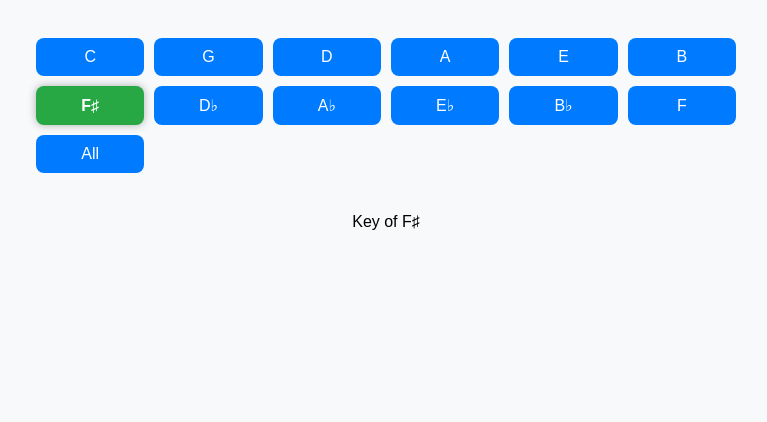
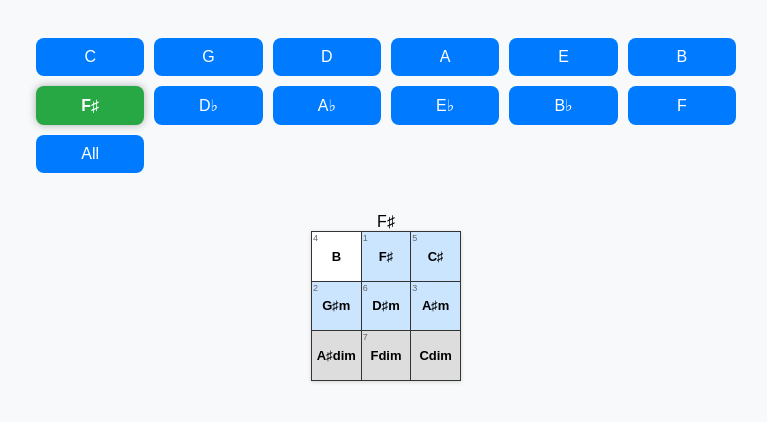
Before and after one commit to jibumjibu/CoFifth, a plain HTML site: page index.html in a window 1280 px wide. Both pictures are taken after a click on the button "F♯". Shown: the whole page, without its empty margins (254-1021 px from the left). Drawn offline with Linux system fonts and the light colour scheme.

Commit message:
fix flat and sharp symbols

```diff
--- a/index.html
+++ b/index.html
@@ -8,18 +8,18 @@
 </head>
 <body>
 
-  <div class="button-container">
+ <div class="button-container">
     <button>C</button>
     <button>G</button>
     <button>D</button>
     <button>A</button>
     <button>E</button>
     <button>B</button>
-    <button>F♯</button>
-    <button>D♭</button>
-    <button>A♭</button>
-    <button>E♭</button>
-    <button>B♭</button>
+    <button>F#</button>
+    <button>Db</button>
+    <button>Ab</button>
+    <button>Eb</button>
+    <button>Bb</button>
     <button>F</button>
     <button>All</button>
   </div>
--- a/script.js
+++ b/script.js
@@ -1,4 +1,3 @@
-// Original chords (code-safe)
     const chords = {
       C: ["C", "Dm", "Em", "F", "G", "Am", "Bdim", "Edim", "F#dim"],
       G: ["G", "Am", "Bm", "C", "D", "Em", "F#dim", "Bdim", "C#dim"],
@@ -14,7 +13,6 @@ const chords = {
       F: ["F", "Gm", "Am", "Bb", "C", "Dm", "Edim", "Adim", "Bdim"]
     };
 
-// Layout mapping
     const layout = {
       0: "r1c2",
       1: "r2c1",
@@ -27,33 +25,21 @@ const layout = {
       8: "r3c3"
     };
 
-// Buttons and containers
     const buttons = document.querySelectorAll(".button-container button");
     const keyName = document.getElementById("keyName");
     const singleTableContainer = document.getElementById("singleTableContainer");
     const allTablesContainer = document.getElementById("allTablesContainer");
 
-// --------------------
-// Display conversion
-// --------------------
-function toDisplayChord(chord) {
-  return chord.replace(/b/g, "♭").replace(/#/g, "♯");
+    // Convert # and b to musical symbols
+    function formatChord(chord) {
+      return chord.replace("#", "♯").replace("b", "♭");
     }
 
-function convertChordsForDisplay(chordsObj) {
-  const displayChords = {};
-  for (const key in chordsObj) {
-    displayChords[key] = chordsObj[key].map(toDisplayChord);
-  }
-  return displayChords;
+    function formatKeyLabel(label) {
+      return label.replace("#", "♯").replace("b", "♭");
     }
 
-const displayChords = convertChordsForDisplay(chords);
-
-// --------------------
-// Generate table HTML
-// --------------------
-function generateTableHTML(chordList, originalChordList) {
+    function generateTableHTML(chordList) {
       let html = `<table>`;
       for (let r = 1; r <= 3; r++) {
         html += `<tr>`;
@@ -71,70 +57,59 @@ function generateTableHTML(chordList, originalChordList) {
         const cellId = layout[i];
         if (cellId) {
           const cell = table.querySelector(`#${cellId}`);
+          const formattedChord = formatChord(chord);
+
           if (cellId === "r3c1" || cellId === "r3c3") {
-        cell.textContent = chord;
+            cell.textContent = formattedChord;
           } else {
-        cell.innerHTML = `<div class="index-label">${i + 1}</div>${chord}`;
+            cell.innerHTML = `<div class="index-label">${i+1}</div>${formattedChord}`;
           }
 
-      // Use original chord for CSS classes
-      const originalChord = originalChordList[i];
-      if (originalChord.includes("#")) cell.classList.add("sharp");
-      else if (originalChord.includes("b")) cell.classList.add("flat");
+          if (chord.includes("#")) cell.classList.add("sharp");
+          else if (chord.includes("b")) cell.classList.add("flat");
         }
       });
 
       return table.innerHTML;
     }
 
-// --------------------
-// Button click logic
-// --------------------
-buttons.forEach((button) => {
+    buttons.forEach(button => {
+      // Update button labels to show ♯ and ♭
+      button.textContent = formatKeyLabel(button.textContent);
+
       button.addEventListener("click", () => {
-    const key = button.textContent;
+        let key = button.textContent;
         keyName.textContent = "";
         singleTableContainer.innerHTML = "";
         allTablesContainer.innerHTML = "";
         allTablesContainer.style.display = "none";
 
-    buttons.forEach((btn) => btn.classList.remove("active"));
+        buttons.forEach(btn => btn.classList.remove("active"));
         button.classList.add("active");
 
         if (key === "All") {
           allTablesContainer.style.display = "grid";
-      for (const k in displayChords) {
+          for (const k in chords) {
             const tableDiv = document.createElement("div");
             tableDiv.classList.add("table-container");
-        tableDiv.innerHTML = `<div class='key-title'>${k}</div>${generateTableHTML(
-          displayChords[k],
-          chords[k]
-        )}`;
+            tableDiv.innerHTML = `<div class='key-title'>${formatKeyLabel(k)}</div>${generateTableHTML(chords[k])}`;
             allTablesContainer.appendChild(tableDiv);
           }
         } else {
-      keyName.textContent = `Key of ${key}`;
-      singleTableContainer.innerHTML = generateTableHTML(
-        displayChords[key],
-        chords[key]
-      );
+          keyName.textContent = key;
+          // Convert symbols back to #/b for array lookup
+          const keyForArray = key.replace("♯", "#").replace("♭", "b");
+          singleTableContainer.innerHTML = generateTableHTML(chords[keyForArray]);
         }
       });
     });
 
-// --------------------
-// Default load: Key C
-// --------------------
+    // Default selection = C
     window.addEventListener("DOMContentLoaded", () => {
-  const defaultButton = Array.from(buttons).find(
-    (btn) => btn.textContent === "C"
-  );
+      const defaultButton = Array.from(buttons).find(btn => btn.textContent === "C");
       if (defaultButton) {
         defaultButton.classList.add("active");
-    keyName.textContent = "Key of C";
-    singleTableContainer.innerHTML = generateTableHTML(
-      displayChords["C"],
-      chords["C"]
-    );
+        keyName.textContent = "C";
+        singleTableContainer.innerHTML = generateTableHTML(chords["C"]);
       }
     });
--- a/style.css
+++ b/style.css
@@ -1,4 +1,4 @@
-body {
+    body {
       font-family: Arial, sans-serif;
       text-align: center;
       padding: 20px;
@@ -38,7 +38,7 @@ body {
       background-color: #28a745 !important;
       color: white;
       font-weight: bold;
-      box-shadow: 0 0 8px rgba(0, 0, 0, 0.3);
+      box-shadow: 0 0 8px rgba(0,0,0,0.3);
     }
 
     .grid-all {
@@ -67,7 +67,7 @@ body {
       height: 150px;
       text-align: center;
       background-color: white;
-      box-shadow: 0 1px 4px rgba(0, 0, 0, 0.15);
+      box-shadow: 0 1px 4px rgba(0,0,0,0.15);
       overflow: hidden;
     }
 
@@ -83,13 +83,13 @@ body {
     }
 
     tr:nth-child(3) td {
-      background-color: #ddd; /* distinct row 3 color */
+      background-color: #ddd;
     }
 
     .index-label {
       position: absolute;
-      top: 1px;      /* move closer to top */
-      left: 1px;     /* move to extreme left */
+      top: 1px;
+      left: 1px;
       font-size: 9px;
       color: #666;
       font-weight: normal;
@@ -103,12 +103,6 @@ body {
       background-color: #ffe0e0;
     }
 
-    #r1c2 {
-      color: red;
-    }
-
-
-    /* ✅ All view: remove outer border + shrink table */
     .grid-all table {
       width: 150px;
       height: 150px;
@@ -127,7 +121,6 @@ body {
       margin-bottom: 2px;
     }
 
-    /* ✅ Responsive: smaller on mobile */
     @media (max-width: 600px) {
       .grid-all {
         grid-template-columns: repeat(3, 1fr);
```
Lines whose indentation alone changed are shown as unchanged.
